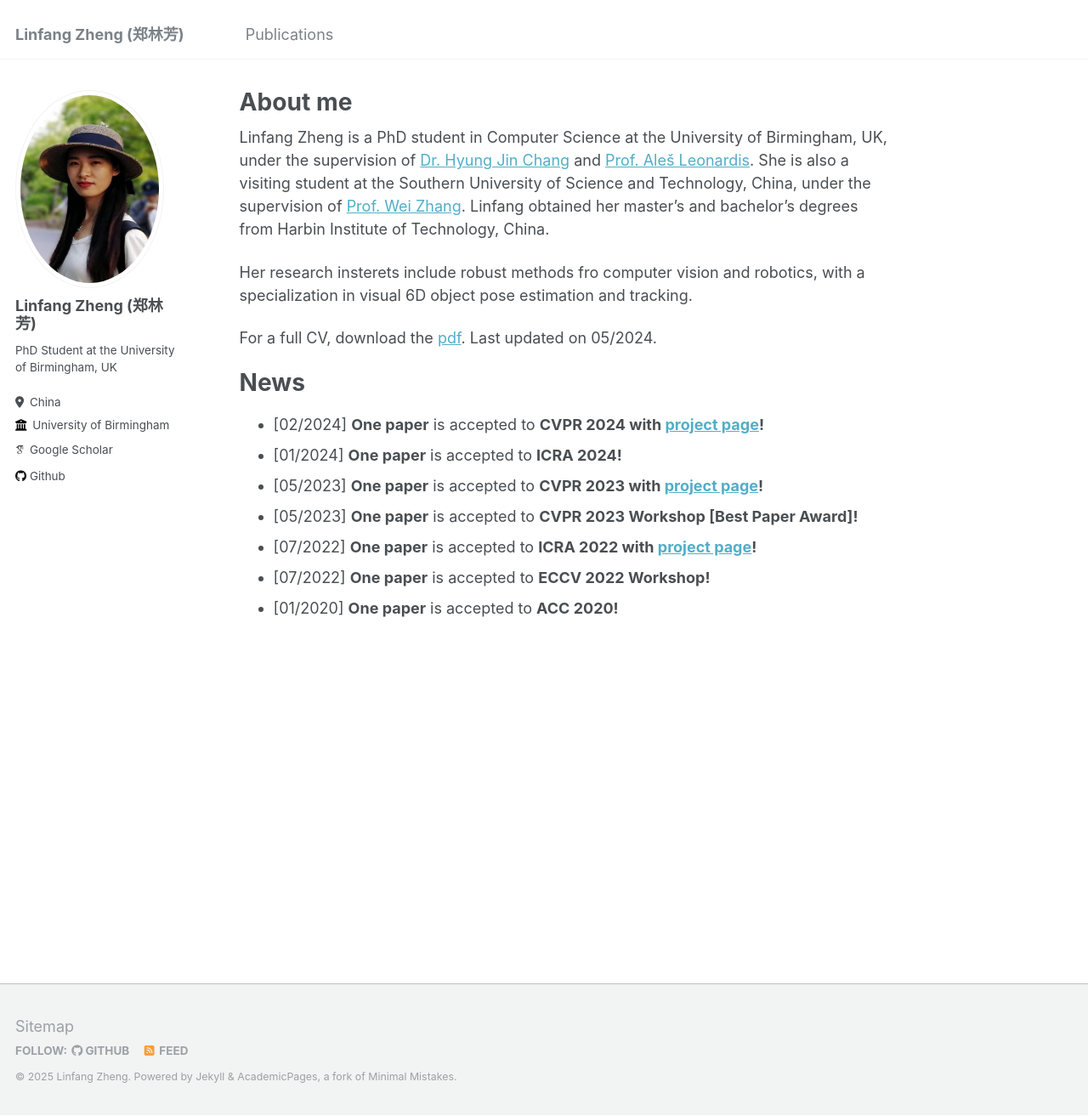
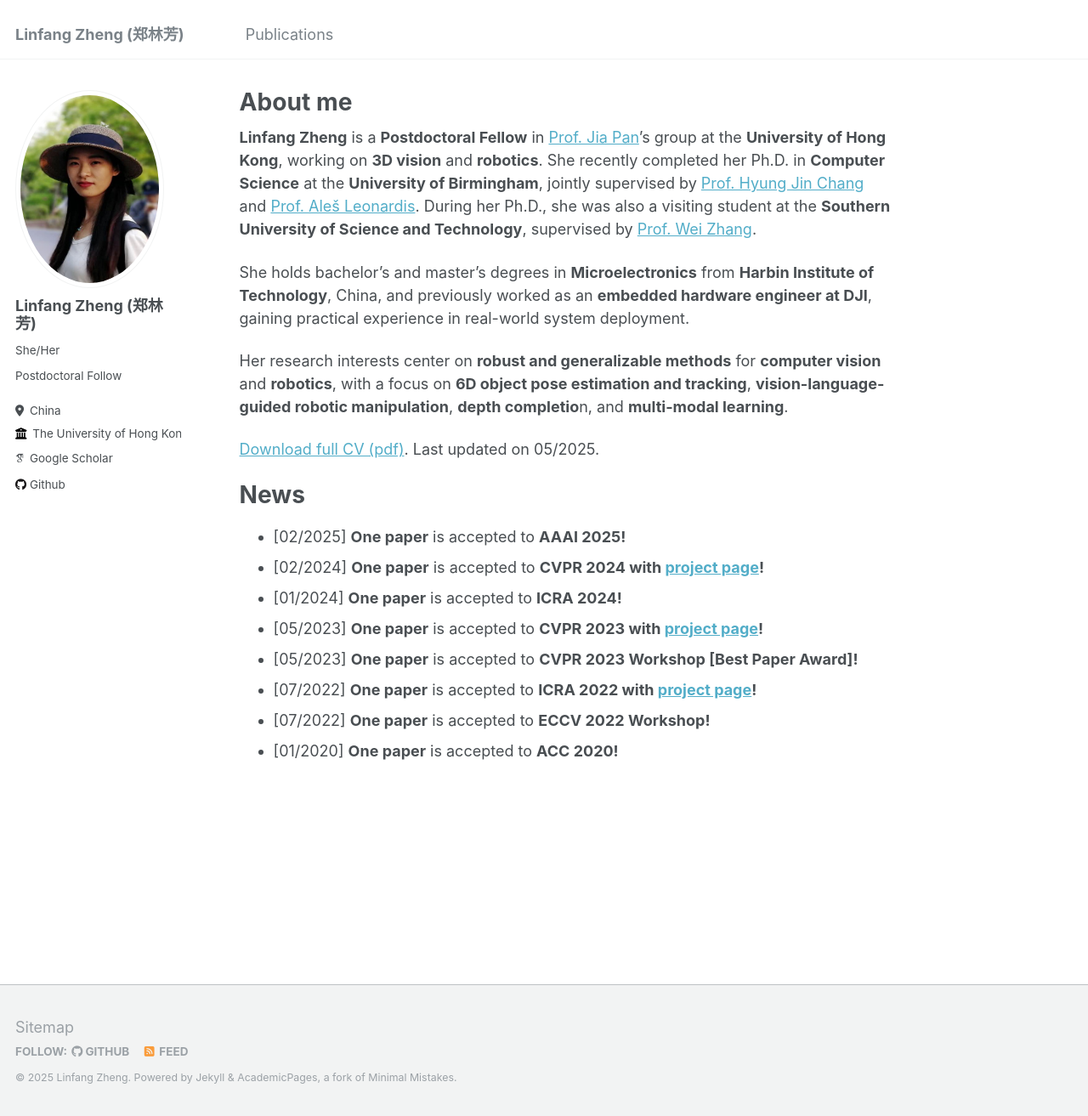
Before and after one commit to Lynne-Zheng-Linfang/Lynne-Zheng-Linfang.github.io, a Jekyll site: the page built from _pages/about.md, in a window 1280 px wide and 1313 px high. Shown: the whole window at 85% size. Built offline with Jekyll 4.4.1, drawn with Linux system fonts in a browser that asks for light colours; some web fonts are replaced.

Commit message:
updated CV and personal information

```diff
--- a/_config.yml
+++ b/_config.yml
@@ -11,7 +11,7 @@ locale                   : "en-US"
 title                    : "Linfang Zheng (郑林芳)"
 title_separator          : "-"
 name                     : &name "Linfang Zheng"
-description              : &description "PhD Student at the University of Birmingham, UK"
+description              : &description "Postdoctoral Follow at the University of Hong Kong"
 url                      : https://lynne-zheng-linfang.github.io # the base hostname & protocol for your site e.g. "https://mmistakes.github.io"
 baseurl                  : "" # the subpath of your site, e.g. "/blog"
 repository               : "lynne-zheng-linfang.github.io"
@@ -23,10 +23,10 @@ author:
   # Biographic information
   avatar           : "profile.jpeg"
   name             : "Linfang Zheng (郑林芳)"
-  pronouns         : #"she/her"
-  bio              : "PhD Student at the University of Birmingham, UK"
+  pronouns         : "She/Her"
+  bio              : "Postdoctoral Follow"
   location         : "China"
-  employer         : "University of Birmingham"
+  employer         : "The University of Hong Kong"
   uri              : # URL
   email            : #""
 
--- a/_pages/about.md
+++ b/_pages/about.md
@@ -6,16 +6,18 @@ redirect_from:
   - /about/
   - /about.html
 ---
-Linfang Zheng is a PhD student in Computer Science at the University of Birmingham, UK, under the supervision of [Dr. Hyung Jin Chang](https://hyungjinchang.wordpress.com/) and [Prof. Ale&scaron; Leonardis](https://www.cs.bham.ac.uk/~leonarda/). She is also a visiting student at the Southern University of Science and Technology, China, under the supervision of [Prof. Wei Zhang](https://www.sustech.edu.cn/en/faculties/zhangwei-2.html). Linfang obtained her master's and bachelor's degrees from Harbin Institute of Technology, China.
+**Linfang Zheng** is a **Postdoctoral Fellow** in [Prof. Jia Pan](https://www.cs.hku.hk/people/academic-staff/jpan)’s group at the **University of Hong Kong**, working on **3D vision** and **robotics**. She recently completed her Ph.D. in **Computer Science** at the **University of Birmingham**, jointly supervised by [Prof. Hyung Jin Chang](https://hyungjinchang.wordpress.com/) and [Prof. Ale&scaron; Leonardis](https://www.cs.bham.ac.uk/~leonarda/). During her Ph.D., she was also a visiting student at the **Southern University of Science and Technology**, supervised by [Prof. Wei Zhang](https://www.sustech.edu.cn/en/faculties/zhangwei-2.html).
 
-Her research insterets include robust methods fro computer vision and robotics, with a specialization in visual 6D object pose estimation and tracking.
+She holds bachelor’s and master’s degrees in **Microelectronics** from **Harbin Institute of Technology**, China, and previously worked as an **embedded hardware engineer at DJI**, gaining practical experience in real-world system deployment.
 
-For a full CV, download the [pdf](https://lynne-zheng-linfang.github.io/files/CV.pdf). Last updated on 05/2024.
+Her research interests center on **robust and generalizable methods** for **computer vision** and **robotics**, with a focus on **6D object pose estimation and tracking**, **vision-language-guided robotic manipulation**, **depth completio**n, and **multi-modal learning**.
+
+[Download full CV (pdf)](https://lynne-zheng-linfang.github.io/files/CV.pdf). Last updated on 05/2025.
 
 
 News
 ======
-
+ * [02/2025] **One paper** is accepted to **AAAI 2025!**
  * [02/2024] **One paper** is accepted to **CVPR 2024 with [project page](https://lynne-zheng-linfang.github.io/georef.github.io/)!**
  * [01/2024] **One paper** is accepted to **ICRA 2024!**
  * [05/2023] **One paper** is accepted to **CVPR 2023 with [project page](https://lynne-zheng-linfang.github.io/hspose.github.io/)!**
```
Also changed, not shown: images/bio-photo-2.jpg (deleted), images/bio-photo.jpg (deleted), 1 other file.
